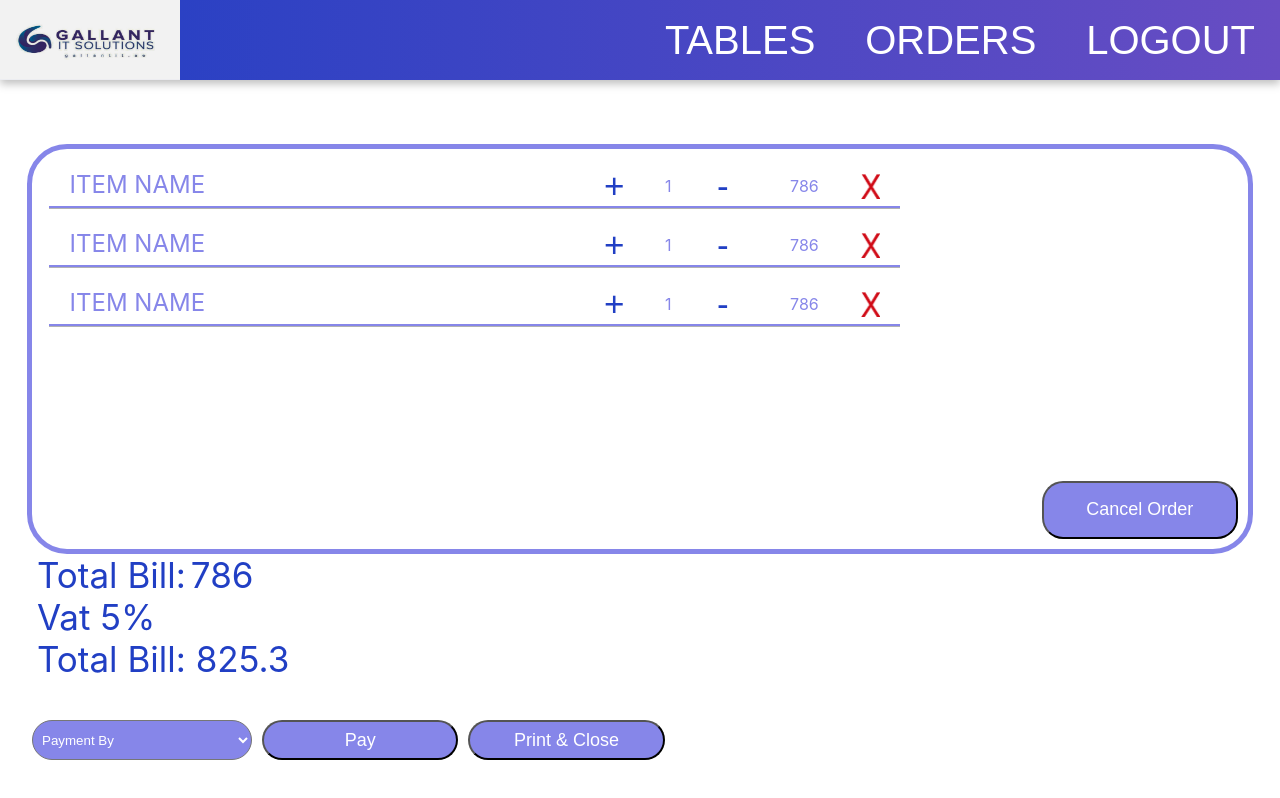
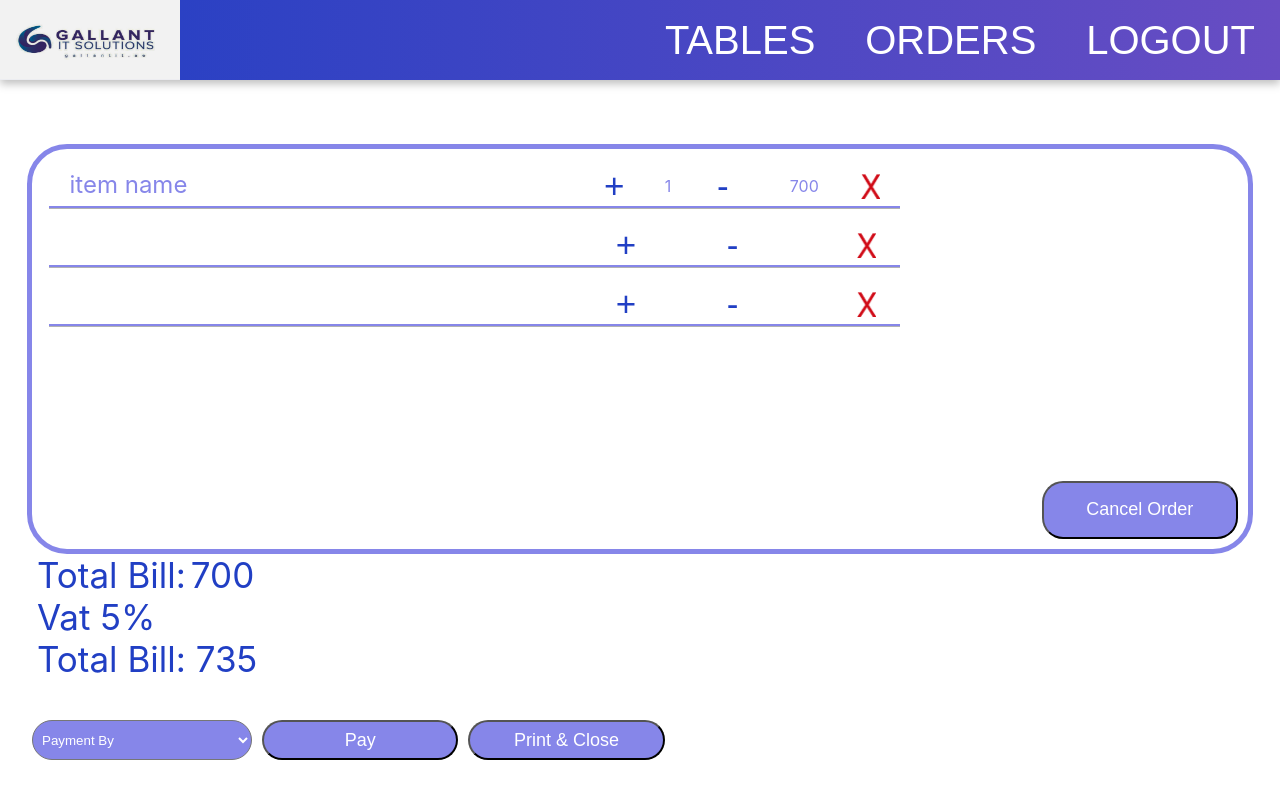
Before and after one commit to Fmajid29/restraunt-ordering-software, a React (Create React App) app: page /bill in a window 1280 px wide. Built offline with nearby package versions, Linux system fonts and the light colour scheme.

Commit message:
state managed bill page

```diff
--- a/src/Components/Bill/Bill.jsx
+++ b/src/Components/Bill/Bill.jsx
@@ -6,10 +6,18 @@ import BillItem from "./BillItem";
 
 const Bill = () => {
   const [value, setValue] = useState(1);
-  const [price, setPrice] = useState(786);
-
+  const [data, setData] = useState({ name: "item name", price: 700 });
+  const [price, setPrice] = useState(data.price);
   const newValue = (price / 100) * 5;
   const taxValue = price + newValue;
+
+  const handleIncrement = () => {
+    setValue((pre) => pre + 1);
+    setPrice((pre) => pre + data.price);
+  };
+  const handleDecrement = () => {
+    setValue(value - 1);
+  };
 
   return (
     <>
@@ -20,7 +28,13 @@ const Bill = () => {
         <div className="mainContainerBill">
           <div className="innerBill">
             <div className="billitemlist">
-              <BillItem />
+              <BillItem
+                name={data.name}
+                value={value}
+                price={price}
+                inc={handleIncrement}
+                dec={handleDecrement}
+              />
               <BillItem />
               <BillItem />
             </div>
--- a/src/Components/Bill/BillItem.jsx
+++ b/src/Components/Bill/BillItem.jsx
@@ -1,33 +1,22 @@
-import React, { useState } from "react";
+import React from "react";
 import Cross from "../../Assets/Images/Cross.png";
 import "./Bill.css";
 
-const BillItem = () => {
-  const [value, setValue] = useState(1);
-  const [price, setPrice] = useState(786);
-
-  const handleIncrement = () => {
-    setValue(value + 1);
-    setPrice(price + 786);
-  };
-  const handleDecrement = () => {
-    setValue(value + -1);
-    setPrice(price - 786);
-  };
+const BillItem = (props) => {
   return (
     <>
       <div className="billStyle">
-        <h className="billitemname"> ITEM NAME </h>
+        <h className="billitemname"> {props.name} </h>
         <div className="quantity">
-          <button className="decrement" onClick={handleIncrement}>
+          <button className="decrement" onClick={props.inc}>
             +
           </button>
-          <h className="billitemvalue">{value}</h>
-          <button className="decrement" onClick={handleDecrement}>
+          <h className="billitemvalue">{props.value}</h>
+          <button className="decrement" onClick={props.dec}>
             -
           </button>
         </div>
-        <h className="billitemvalue">{price}</h>
+        <h className="billitemvalue">{props.price}</h>
         <img className="delImage" src={Cross} alt="hi" />
       </div>
     </>
```
